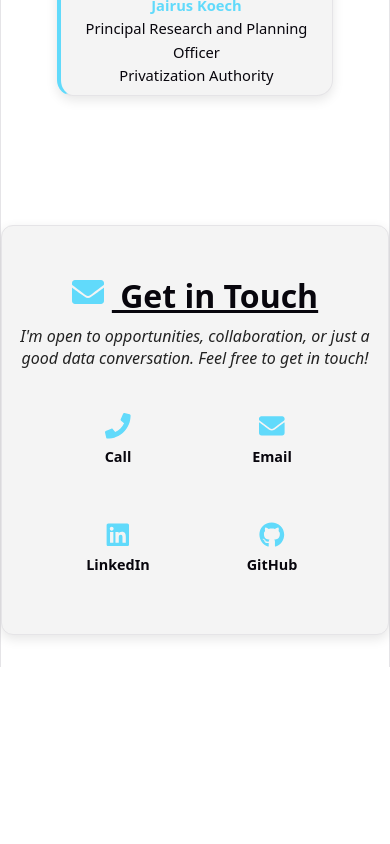
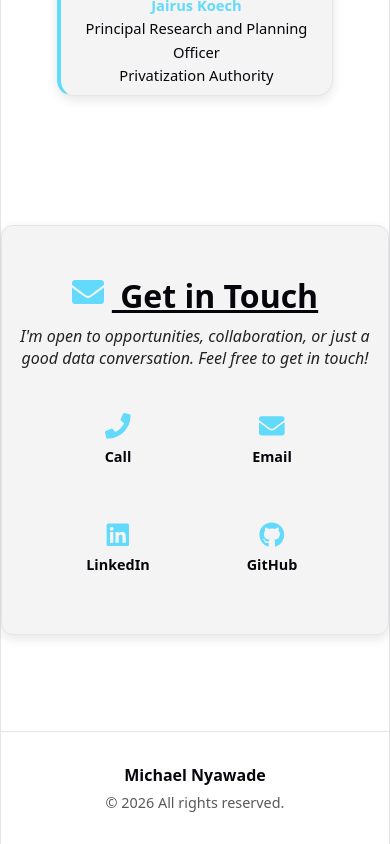
Before and after one commit to Michael-Nyawade/Michael-Nyawade.github.io, a React (Vite) app: page / in a window 390 px wide. Shown: the part 5952-6796 px from the top of the page. Before the commit the page ends 6737 px from the top, so only its background shows below. Built offline with nearby package versions, Linux system fonts and the light colour scheme.

Commit message:
Added minimal responsive footer

```diff
--- a/src/App.jsx
+++ b/src/App.jsx
@@ -1,4 +1,6 @@
 import NavBar from "./components/NavBar";
+import Footer from "./components/Footer";
+
 import Hero from "./sections/Hero";
 import About from "./sections/About";
 import Experience from "./sections/Experience";
@@ -18,6 +20,7 @@ export default function App() {
       <Projects />
       <Testimonials />
       <Contact />
+      <Footer />
     </>
   );
 }
--- /dev/null
+++ b/src/components/Footer.jsx
@@ -0,0 +1,15 @@
+export default function Footer() {
+  const currentYear = new Date().getFullYear();
+
+  return (
+    <footer className="site-footer">
+      <div className="footer-content">
+        <p className="footer-name">Michael Nyawade</p>
+
+        <p className="footer-copyright">
+          © {currentYear} All rights reserved.
+        </p>
+      </div>
+    </footer>
+  );
+}
--- a/src/styles.css
+++ b/src/styles.css
@@ -141,12 +141,6 @@ section {
 /* Creating enough viewport for Contact */
 #contact {
   scroll-margin-bottom: 100px;
-}
-
-body::after {
-  content: "";
-  display: block;
-  height: 14vh;
 }
 
 /* Testimonials Section */
@@ -351,3 +345,40 @@ body::after {
     transform: translateX(0);
   }
 }
+
+/* FOOTER */
+
+.site-footer {
+  margin-top: 4rem;
+
+  padding: 2rem 1rem;
+
+  border-top: 1px solid var(--border-color);
+
+  background-color: var(--bg-color);
+}
+
+.footer-content {
+  display: flex;
+  flex-direction: column;
+  align-items: center;
+
+  gap: 0.4rem;
+
+  text-align: center;
+}
+
+.footer-name {
+  font-size: 1rem;
+  font-weight: 700;
+
+  color: var(--heading-color);
+}
+
+.footer-copyright {
+  font-size: 0.9rem;
+
+  color: var(--text-color);
+
+  opacity: 0.75;
+}
```
